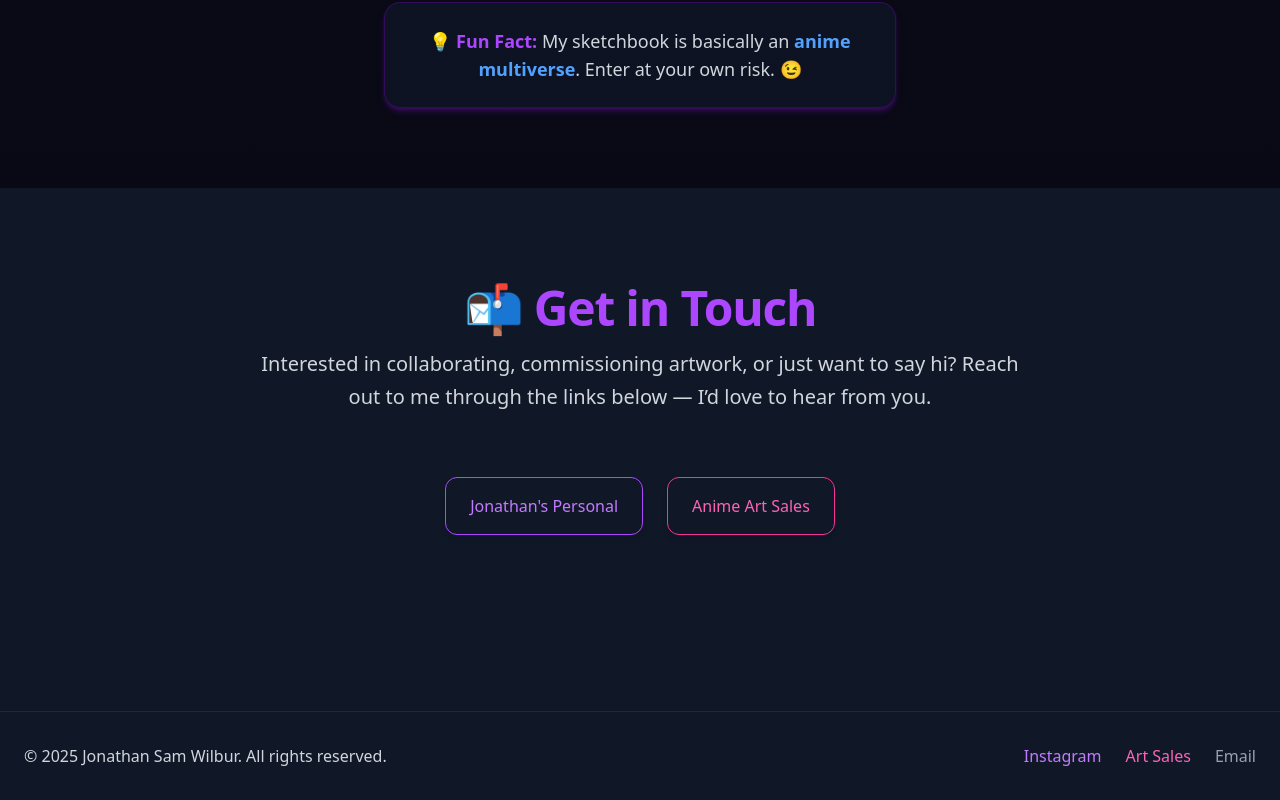
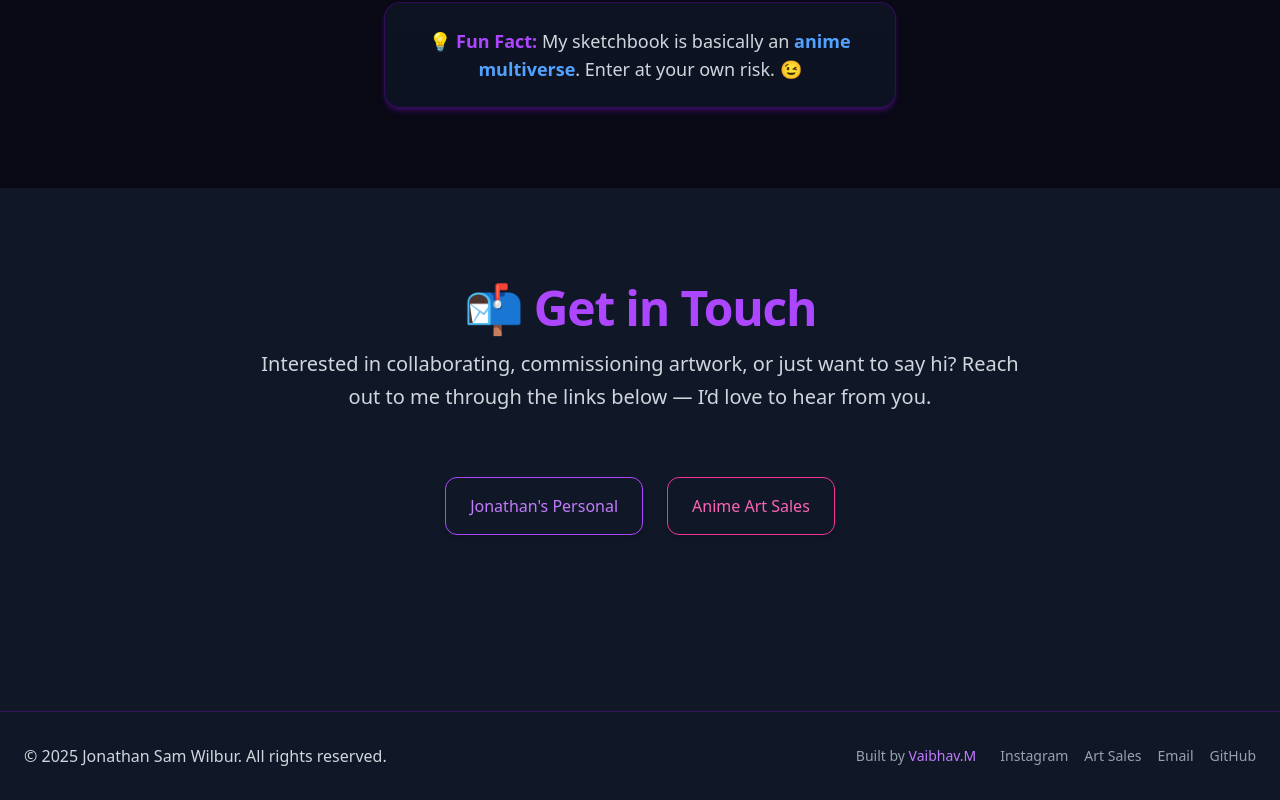
Before and after one commit to xVaibsMx/jonathan, a React (Vite) app in the folder Frontend/: page / in a window 1280 px wide. Shown: the part 2810-3610 px from the top of the page. Built offline with nearby package versions, Linux system fonts and the light colour scheme.

Commit message:
Footer Updated.

```diff
--- a/Frontend/src/Components/Footer.jsx
+++ b/Frontend/src/Components/Footer.jsx
@@ -8,12 +8,25 @@ const Footer = () => {
           © {new Date().getFullYear()} Jonathan Sam Wilbur. All rights reserved.
         </p>
 
-        <div className="flex space-x-6">
+        <div className="flex flex-col md:flex-row md:items-center md:space-x-6 text-sm text-gray-400">
+          <p className="mb-2 md:mb-0">
+            Built by{' '}
+            <a
+              href="https://x.com/xVaibsMx"
+              target="_blank"
+              rel="noopener noreferrer"
+              className="text-purple-400 hover:text-purple-600"
+            >
+              Vaibhav.M
+            </a>
+          </p>
+
+          <div className="flex space-x-4">
             <a
               href="https://www.instagram.com/_copy___ninja_/"
               target="_blank"
               rel="noopener noreferrer"
-            className="text-purple-400 hover:text-purple-600 transition-colors duration-300"
+              className="hover:text-purple-400 transition-colors duration-300"
               aria-label="Jonathan's Personal Instagram"
             >
               Instagram
@@ -22,18 +35,28 @@ const Footer = () => {
               href="https://www.instagram.com/official_anime_art_sales/"
               target="_blank"
               rel="noopener noreferrer"
-            className="text-pink-400 hover:text-pink-600 transition-colors duration-300"
+              className="hover:text-pink-400 transition-colors duration-300"
               aria-label="Anime Art Sales Instagram"
             >
               Art Sales
             </a>
             <a
               href="mailto:jonathan@example.com"
-            className="text-gray-400 hover:text-gray-200 transition-colors duration-300"
+              className="hover:text-gray-100 transition-colors duration-300"
               aria-label="Email Jonathan"
             >
               Email
             </a>
+            <a
+              href="https://github.com/xVaibsMx"
+              target="_blank"
+              rel="noopener noreferrer"
+              className="hover:text-white transition-colors duration-300"
+              aria-label="Vaibhav's GitHub"
+            >
+              GitHub
+            </a>
+          </div>
         </div>
       </div>
     </footer>
```
Lines whose indentation alone changed are shown as unchanged.
